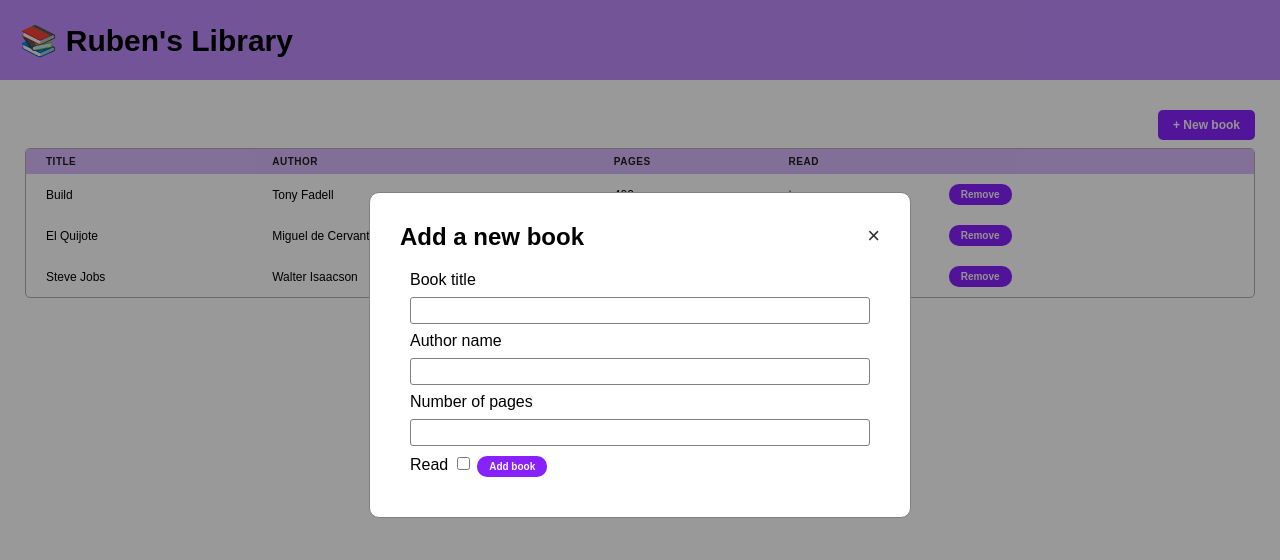
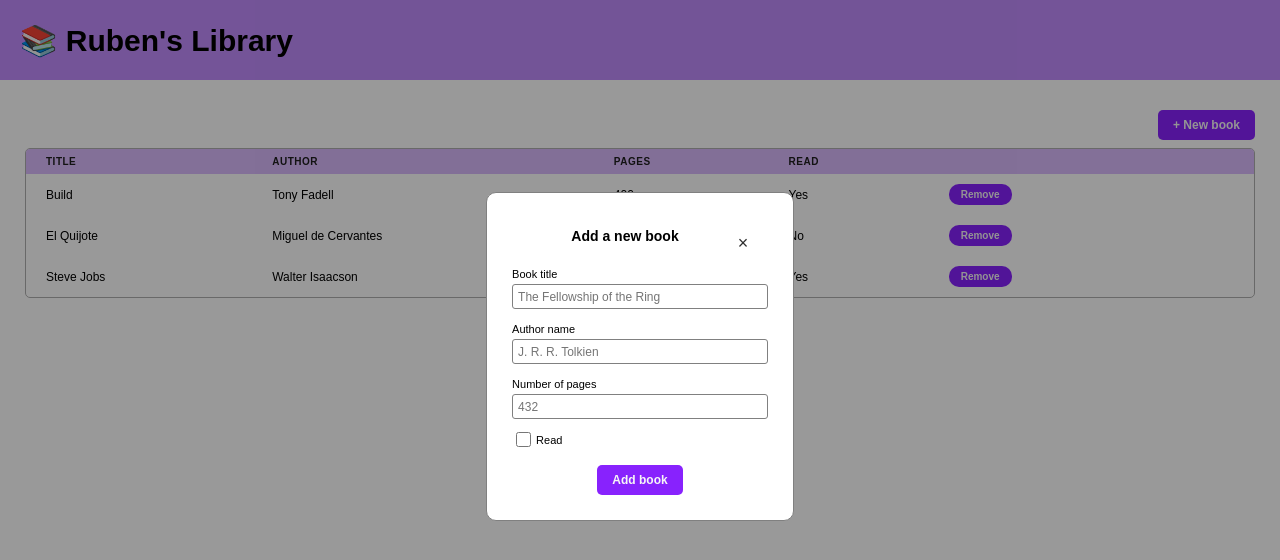
Before and after one commit to rubengpr/library, a plain HTML site: page index.html in a window 1280 px wide. Both pictures are taken after a click on the button "+ New book". Drawn offline with Linux system fonts and the light colour scheme.

Commit message:
Improved UI

```diff
--- a/index.html
+++ b/index.html
@@ -33,23 +33,33 @@
         <div id="modal-content">
             <div id="modal-header">
                 <span id="close">&times;</span>
-                <h2>Add a new book</h2>
+                <h2 class="modal-title">Add a new book</h2>
             </div>
             <div id="modal-body">
                 <form action="">
-                    <label for="title">Book title</label>
-                    <input id="title" name="title" type="text">
+                    <div class="label-input">
+                        <label for="title">Book title</label>
+                        <input id="title" name="title" type="text" placeholder="The Fellowship of the Ring">
+                    </div>
 
-                    <label for="author">Author name</label>
-                    <input id="author" name="author" type="text">
+                    <div class="label-input">
+                        <label for="author">Author name</label>
+                        <input id="author" name="author" type="text" placeholder="J. R. R. Tolkien">
+                    </div>
 
-                    <label for="pages">Number of pages</label>
-                    <input id="pages" name="pages" type="number">
+                    <div class="label-input">
+                        <label for="pages">Number of pages</label>
+                        <input id="pages" name="pages" type="number" placeholder="432">
+                    </div>
 
-                    <label for="read">Read</label>
-                    <input id="read" name="read" type="checkbox">
+                    <div class="label-input-checkbox">
+                        <input id="is-read" name="is-read" type="checkbox">
+                        <label for="is-read" id>Read</label>
+                    </div>
 
-                    <button id="modal-button">Add book</button>
+                    <div id="modal-footer">
+                        <button id="modal-button">Add book</button>
+                    </div>
                 </div>
             </form>
         </div>
--- a/script.js
+++ b/script.js
@@ -10,29 +10,29 @@ const myLibrary = [
         title: "Build",
         author: "Tony Fadell",
         pages: 400,
-        read: true,
+        isRead: true,
     },
 
     {
         title: "El Quijote",
         author: "Miguel de Cervantes",
         pages: 200,
-        read: false,
+        isRead: false,
     },
 
     {
         title: "Steve Jobs",
         author: "Walter Isaacson",
         pages: 550,
-        read: true,
+        isRead: true,
     }
 ];
 
-function Book(title, author, pages, read) {
+function Book(title, author, pages, isRead) {
   this.title = title
   this.author = author
   this.pages = pages
-  this.read = read
+  this.isRead = isRead
 }
 
 function removeBook(event) {
@@ -42,6 +42,10 @@ function removeBook(event) {
     displayLibrary(); // Re-render the table
 }
 
+function readStatus(readValue) {
+    return readValue ? "Yes" : "No";
+}
+
 // Gets each object and its properties, and displays it on the table
 function displayLibrary() {
     myLibrary.forEach((book, index) => {
@@ -49,7 +53,13 @@ function displayLibrary() {
 
         for (const key in book) {
             const cell = document.createElement('td');
-            cell.textContent = book[key];
+
+            if (key === "isRead") {
+                cell.textContent = readStatus(book[key]);
+            } else {
+                cell.textContent = book[key];
+            }
+
             row.appendChild(cell);
         }
 
@@ -76,13 +86,14 @@ function newBook() {
 function closeModal() {
     modal.style.display = "none"
     modal.style.removeProperty('flex-direction');
+    newBookButton.blur();
 }
 
 function addBook(event) {
     const titleValue = document.getElementById("title").value
     const authorValue = document.getElementById("author").value
     const pagesValue = document.getElementById("pages").value
-    const readValue = document.getElementById("read").value
+    const readValue = document.getElementById("is-read").checked
 
     const newRow = new Book(titleValue, authorValue, pagesValue, readValue);
 
@@ -92,15 +103,27 @@ function addBook(event) {
 
     for (const key in newRow) {
         const rowBook = document.createElement("td");
-        rowBook.textContent = newRow[key];
+
+        if (key === "isRead") {
+            rowBook.textContent = readStatus(newRow[key]);
+        } else {
+            rowBook.textContent = newRow[key];
+        }
+
         addRow.appendChild(rowBook);
     }
 
-    tableBody.appendChild(addRow)
+    tableBody.appendChild(addRow);
 
     modal.style.display = "none";
 
     event.preventDefault();
+
+    document.getElementById("title").value = "";
+    document.getElementById("author").value = "";
+    document.getElementById("pages").value = "";
+    document.getElementById("read").checked = false;
+
 }
 
 newBookButton.addEventListener("click", newBook)
@@ -112,3 +135,9 @@ window.addEventListener("click", function(event) {
         modal.style.removeProperty('flex-direction');
     }
 });
+
+window.addEventListener("keydown", function(event) {
+    if (event.key === "Escape") {
+        closeModal();
+    }
+});
--- a/style.css
+++ b/style.css
@@ -32,6 +32,11 @@ h1 {
 
 h2 {
     margin: 0;
+}
+
+.modal-title {
+    font-size: 14px;
+    text-align: center;
 }
 
 /* Table elements */
@@ -83,7 +88,7 @@ button {
     margin-bottom: 8px;
 }
 
-button:hover, #new-book:hover{
+button:hover, #new-book:hover, #modal-button:hover {
     background-color: var(--btn-hover-primary-clr);
 
 }
@@ -104,7 +109,7 @@ button:hover, #new-book:hover{
 #modal-content {
     background-color: white;
     margin: 15% auto;
-    padding: 20px;
+    padding: 25px;
     border: 1px solid gray;
     max-width: 80%;
     max-width: 500px;
@@ -116,13 +121,43 @@ button:hover, #new-book:hover{
 }
 
 #modal-body {
-    margin: 20px;
+    margin: 20px 0px 0px 0px;
 }
+
+#modal-footer {
+    display: flex;
+    flex-direction: row;
+    justify-content: center;
+    align-items: center;
+}
+
+#modal-button {
+    padding: 8px 15px;
+    border: none;
+    font-size: 12px;
+    border-radius: 5px;
+    background-color: var(--btn-primary-clr);
+    color: #f6f6f6;
+    font-weight: 900;
+}
+
+label {
+    font-size: 11px;
+    font-weight: 500;
+}
+
+input[type="text"]:focus, input[type="number"]:focus {
+    outline: 1px solid var(--btn-hover-primary-clr);
+    box-shadow: 1px 1px 2px var(--btn-hover-primary-clr);
+}
+
 
 input[type="text"], input[type="number"] {
     width: 100%;
+    height: 25px;
     padding: 5px;
-    margin: 8px 0;
+    font-size: 12px;
+    margin: 2px 0px 10px 0px;
     border-radius: 3px;
     border: 1px solid gray;
     box-sizing: border-box;
@@ -134,9 +169,38 @@ input[type="number"]::-webkit-outer-spin-button {
   margin: 0;
 }
 
+input[type="checkbox"]:focus {
+    outline: none;
+}
+
+
+.label-input-checkbox {
+    display: flex;
+    flex-direction: row;
+    align-items: center;
+    margin-bottom: 15px;
+}
+
+#is-read {
+    margin-right: 5px;
+    accent-color: var(--btn-primary-clr);
+    border-radius: 3px;
+    width: 15px;
+    height: 15px;
+}
+
 #close {
     cursor: pointer;
-    font-size: 22px;
+    width: 20px;
+    height: 20px;
+    text-align: center;
+    font-size: 18px;
     color: #2f2f2f;
     float: right;
+    padding: 5px;
+    border-radius: 50%;
 }
+
+#close:hover {
+    background-color: rgb(216, 216, 216, 0.6);
+}
```
